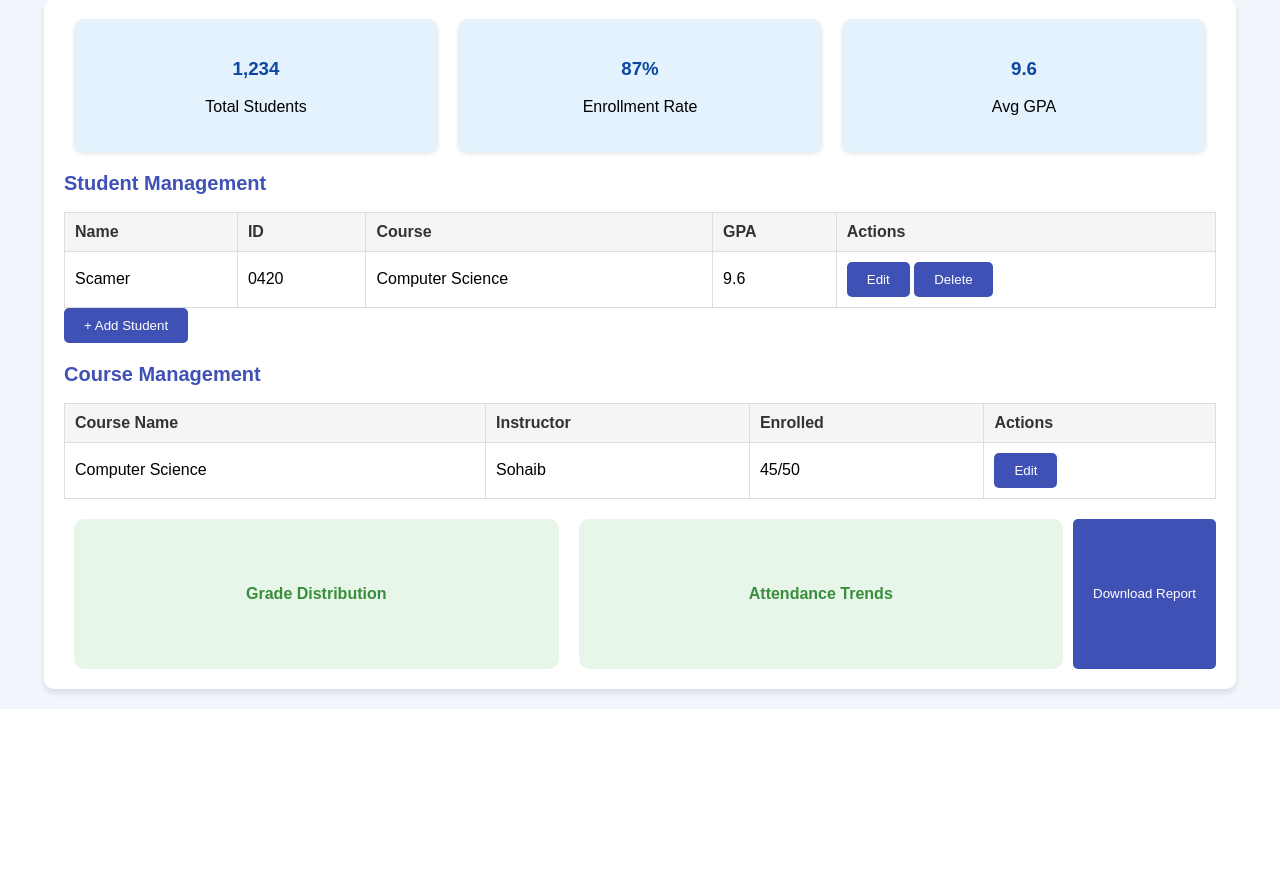
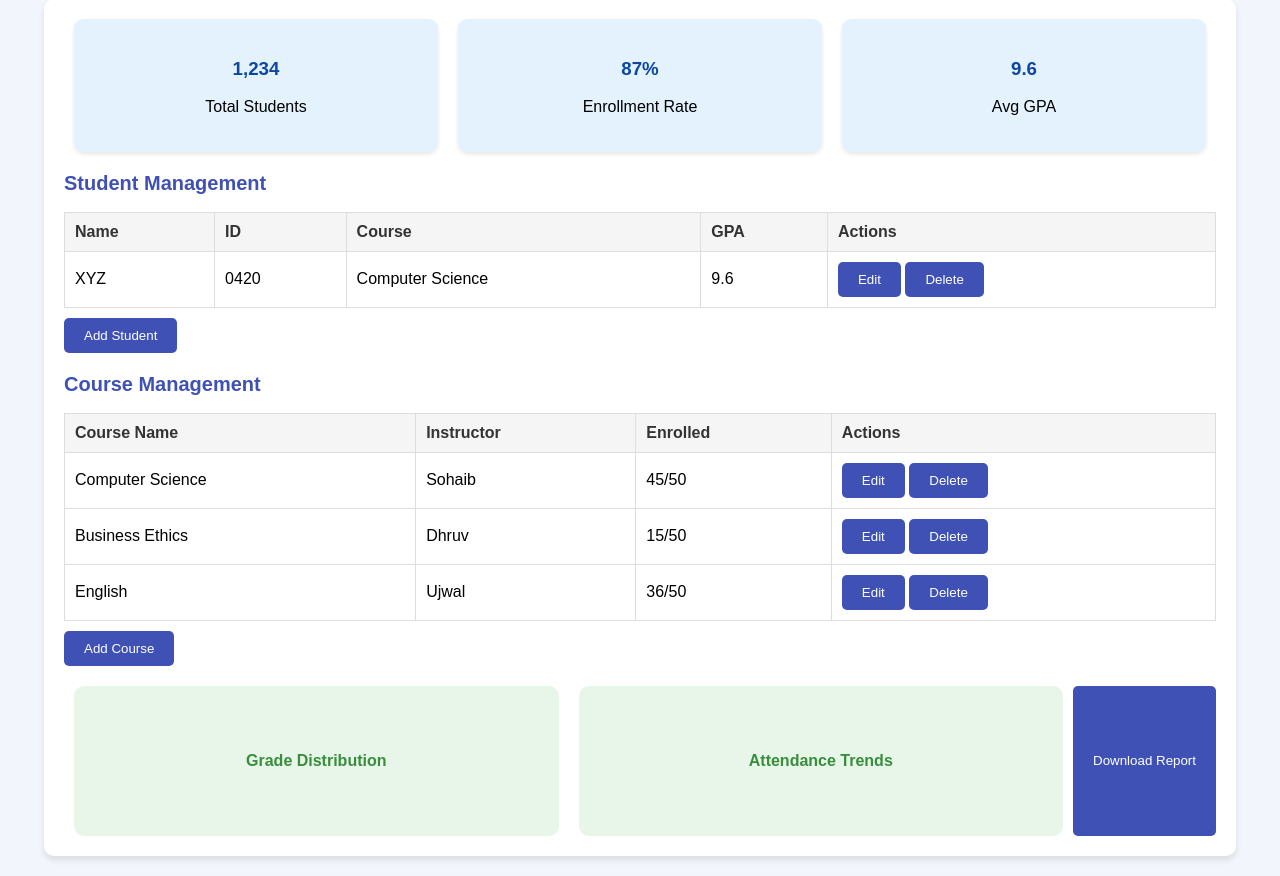
Before and after one commit to Abdul-Sohaib/PENmanagement, a Python web app: template templates/index.html in a window 1280 px wide. Shown: the part 141-1017 px from the top of the page. Before the commit the page ends 850 px from the top, so only its background shows below. Run offline with Jinja, Linux system fonts and the light colour scheme; the template is opened without the code that fills it, so the values that code supplies are empty.

Commit message:
Your commit message

```diff
--- a/templates/index.html
+++ b/templates/index.html
@@ -46,7 +46,7 @@
             color: #0d47a1;
         }
 
-        /* Student and Course Management */
+        /* Management sections */
         .management-section {
             margin-bottom: 20px;
         }
@@ -68,7 +68,6 @@
             background-color: #f5f5f5;
             color: #333;
         }
-
         .button {
             background-color: #3f51b5;
             color: white;
@@ -80,6 +79,10 @@
         }
         .button:hover {
             background-color: #303f9f;
+        }
+        .student {
+            padding-top: 10px;
+            display: flex;
         }
 
         /* Reports Section */
@@ -128,7 +131,7 @@
         <!-- Student Management -->
         <div class="management-section">
             <h2>Student Management</h2>
-            <table class="table">
+            <table class="table" id="studentTable">
                 <thead>
                     <tr>
                         <th>Name</th>
@@ -139,25 +142,18 @@
                     </tr>
                 </thead>
                 <tbody>
-                    <tr>
-                        <td>Scamer</td>
-                        <td>0420</td>
-                        <td>Computer Science</td>
-                        <td>9.6</td>
-                        <td>
-                            <button class="button" onclick="editStudent()">Edit</button>
-                            <button class="button" onclick="deleteStudent()">Delete</button>
-                        </td>
-                    </tr>
+                    <!-- Rows will be dynamically populated -->
                 </tbody>
             </table>
-            <button class="button" onclick="addStudent()">+ Add Student</button>
+            <div class="student">
+                <button class="button" onclick="addStudent()">Add Student</button>
+            </div>
         </div>
 
         <!-- Course Management -->
         <div class="management-section">
             <h2>Course Management</h2>
-            <table class="table">
+            <table class="table" id="courseTable">
                 <thead>
                     <tr>
                         <th>Course Name</th>
@@ -167,14 +163,12 @@
                     </tr>
                 </thead>
                 <tbody>
-                    <tr>
-                        <td>Computer Science</td>
-                        <td>Sohaib</td>
-                        <td>45/50</td>
-                        <td><button class="button" onclick="editCourse()">Edit</button></td>
-                    </tr>
+                    <!-- Rows will be dynamically populated -->
                 </tbody>
             </table>
+            <div class="student">
+                <button class="button" onclick="addCourse()"> Add Course</button>
+            </div>
         </div>
 
         <!-- Reports Section -->
@@ -186,26 +180,151 @@
     </div>
 
     <script>
-        // JavaScript functions for button actions
-        function addStudent() {
-            alert("Add Student functionality coming soon!");
+        // Student data
+        let students = [
+            { name: "XYZ", id: "0420", course: "Computer Science", gpa: "9.6" }
+        ];
+
+        // Course data
+        let courses = [
+            { name: "Computer Science", instructor: "Sohaib", enrolled: "45/50" },
+            { name: "Business Ethics", instructor: "Dhruv", enrolled: "15/50" },
+            { name: "English", instructor: "Ujwal", enrolled: "36/50" },
+        ];
+
+        // Update student table
+        function updateStudentTable() {
+            const tableBody = document.querySelector("#studentTable tbody");
+            tableBody.innerHTML = ""; // Clear existing rows
+            students.forEach((student, index) => {
+                const row = document.createElement("tr");
+                row.innerHTML = `
+                    <td>${student.name}</td>
+                    <td>${student.id}</td>
+                    <td>${student.course}</td>
+                    <td>${student.gpa}</td>
+                    <td>
+                        <button class="button" onclick="editStudent(${index})">Edit</button>
+                        <button class="button" onclick="deleteStudent(${index})">Delete</button>
+                    </td>
+                `;
+                tableBody.appendChild(row);
+            });
         }
 
-        function editStudent() {
-            alert("Edit Student functionality coming soon!");
+        // Add student
+        function addStudent() {
+            const name = prompt("Enter student name:");
+            const id = prompt("Enter student ID:");
+            const course = prompt("Enter course:");
+            const gpa = prompt("Enter GPA:");
+            if (name && id && course && gpa) {
+                students.push({ name, id, course, gpa });
+                updateStudentTable();
+                alert("Student added successfully!");
+            } else {
+                alert("All fields are required!");
+            }
         }
 
-        function deleteStudent() {
-            alert("Delete Student functionality coming soon!");
+        // Edit student
+        function editStudent(index) {
+            const student = students[index];
+            if (student) {
+                student.name = prompt("Edit name:", student.name) || student.name;
+                student.course = prompt("Edit course:", student.course) || student.course;
+                student.gpa = prompt("Edit GPA:", student.gpa) || student.gpa;
+                updateStudentTable();
+                alert("Student updated successfully!");
+            }
         }
 
-        function editCourse() {
-            alert("Edit Course functionality coming soon!");
+        // Delete student
+        function deleteStudent(index) {
+            students.splice(index, 1);
+            updateStudentTable();
+            alert("Student deleted!");
         }
 
+        // Update course table
+        function updateCourseTable() {
+            const tableBody = document.querySelector("#courseTable tbody");
+            tableBody.innerHTML = ""; // Clear existing rows
+            courses.forEach((course, index) => {
+                const row = document.createElement("tr");
+                row.innerHTML = `
+                    <td>${course.name}</td>
+                    <td>${course.instructor}</td>
+                    <td>${course.enrolled}</td>
+                    <td>
+                        <button class="button" onclick="editCourse(${index})">Edit</button>
+                        <button class="button" onclick="deleteCourse(${index})">Delete</button>
+                    </td>
+                `;
+                tableBody.appendChild(row);
+            });
+        }
+
+        // Add course
+        function addCourse() {
+            const name = prompt("Enter course name:");
+            const instructor = prompt("Enter instructor:");
+            const enrolled = prompt("Enter enrolled (e.g., 10/50):");
+            if (name && instructor && enrolled) {
+                courses.push({ name, instructor, enrolled });
+                updateCourseTable();
+                alert("Course added successfully!");
+            } else {
+                alert("All fields are required!");
+            }
+        }
+
+        // Edit course
+        function editCourse(index) {
+            const course = courses[index];
+            if (course) {
+                course.name = prompt("Edit course name:", course.name) || course.name;
+                course.instructor = prompt("Edit instructor:", course.instructor) || course.instructor;
+                course.enrolled = prompt("Edit enrolled:", course.enrolled) || course.enrolled;
+                updateCourseTable();
+                alert("Course updated successfully!");
+            }
+        }
+
+        // Delete course
+        function deleteCourse(index) {
+            courses.splice(index, 1);
+            updateCourseTable();
+            alert("Course deleted!");
+        }
+
+        // Download report
         function downloadReport() {
-            alert("Download Report functionality coming soon!");
-        }
+        let csvContent = "data:text/csv;charset=utf-8,";
+        csvContent += "Name,ID,Course,GPA\n"; // Add headers
+
+        // Add student data
+        students.forEach(student => {
+            csvContent += `${student.name},${student.id},${student.course},${student.gpa}\n`;
+        });
+
+        // Create a downloadable link
+        const encodedUri = encodeURI(csvContent);
+        const link = document.createElement("a");
+        link.setAttribute("href", encodedUri);
+        link.setAttribute("download", "student_report.csv");
+        document.body.appendChild(link);
+
+        // Trigger the download
+        link.click();
+        document.body.removeChild(link);
+
+        alert("Report downloaded successfully!");
+    }
+
+        // Initialize tables
+        updateStudentTable();
+        updateCourseTable();
     </script>
 </body>
 </html>
```
Also changed, not shown: templates/admin.html (+18 -9 lines).
